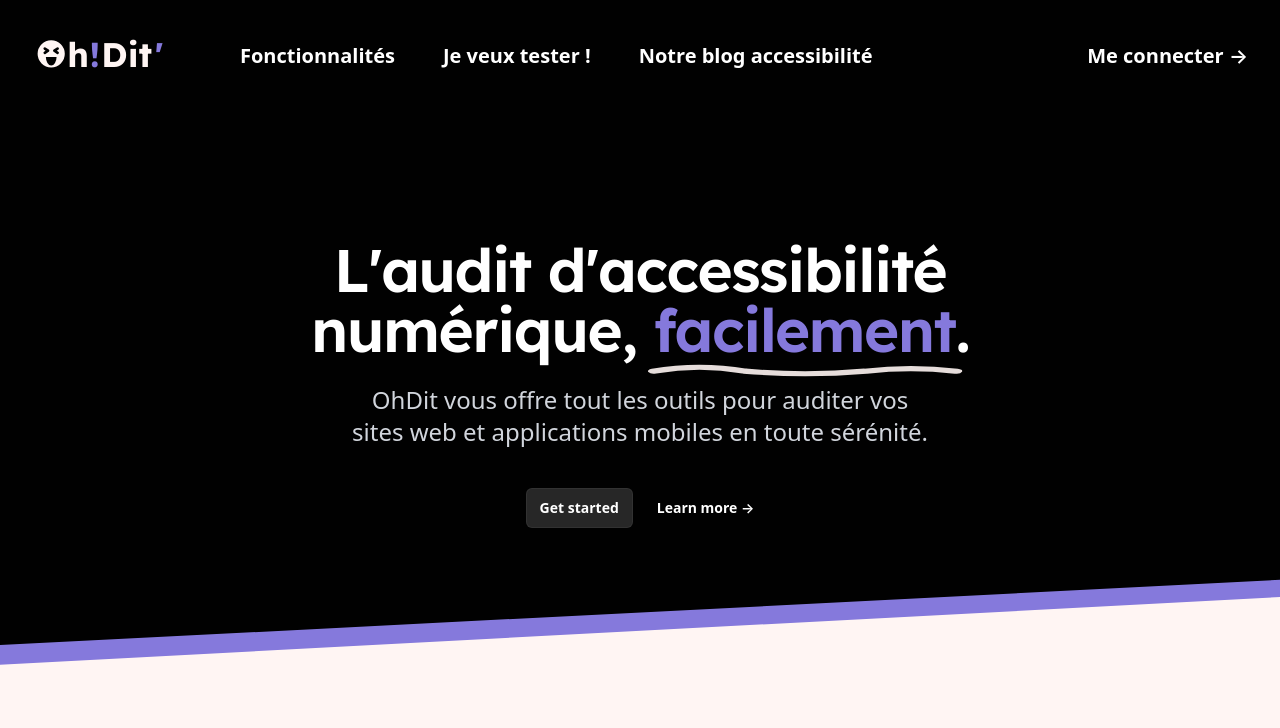
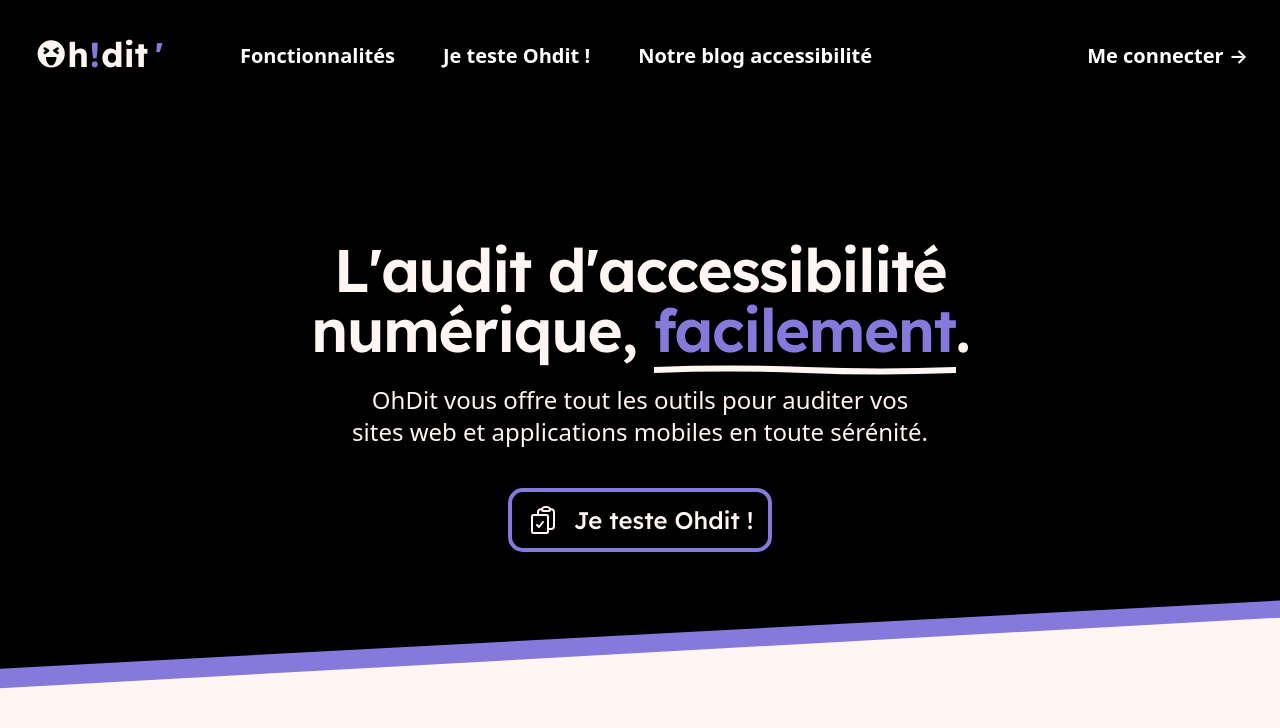
Before and after one commit to tentacode/oh-dit, a Next.js app in the folder frontend/: page / in a window 1280 px wide. Shown: the top 728 px of the page. Built offline with nearby package versions, Linux system fonts and the light colour scheme.

Commit message:
💄 Hero

```diff
--- /dev/null
+++ b/frontend/src/components/form/Button.tsx
@@ -0,0 +1,41 @@
+import { colorRoles } from "@/config/colors";
+import { ClipboardDocumentCheckIcon } from "@heroicons/react/24/outline";
+import { CheckCircleIcon } from '@heroicons/react/24/solid'
+
+
+export default function Button({
+  href,
+  children,
+}: {
+  href: string;
+  children: React.ReactNode;
+}) {
+    const borderColor = colorRoles.accent;
+
+    const style = {
+        borderColor: borderColor,
+        borderWidth: "4px",
+        borderStyle: "solid",
+        borderRadius: "15px",
+        padding: "10px 15px",
+        backgroundColor: colorRoles.dark,
+        color: colorRoles.light,
+        textDecoration: "none",
+        fontSize: "1.5rem",
+        fontWeight: "500",
+        fontFamily: "var(--font-heading)",
+        display: "flex",
+        alignItems: "center",
+        gap: "15px",
+    }
+
+  return (
+    <a
+      href={href}
+      style={style}
+    >
+        <ClipboardDocumentCheckIcon className="w-8 h-8" />
+      {children}
+    </a>
+  );
+}
--- a/frontend/src/features/landing/components/Hero.tsx
+++ b/frontend/src/features/landing/components/Hero.tsx
@@ -1,85 +1,76 @@
+import Button from "@/components/form/Button";
 import { colorRoles } from "@/config/colors";
 
 export default function Hero() {
-
-
   const accentClipPath = "polygon(0 0, 100% 0, 100% 86%, 0 98%)";
   const clipPath = "polygon(0 0, 100% 0, 100% 86%, 0 98%)";
 
+  const backgroundColor = colorRoles.dark;
+  const textColor = colorRoles.light;
+  const accentColor = colorRoles.accent;
+
   const accentTextStyle = {
-    color: colorRoles.accent,
+    color: accentColor,
     position: "relative" as const,
-  }
+  };
 
-  return (
-    <div style={{paddingBottom: "20px", marginBottom: "40px", backgroundColor: colorRoles.accent, clipPath: accentClipPath}}>
-    <div className="relative isolate overflow-hidden bg-gray-900" style={{backgroundColor: colorRoles.dark, color: colorRoles.light, clipPath: clipPath}} >
-      <div className="px-6 py-24 sm:px-6 sm:py-32 lg:px-8">
-        <div className="mx-auto max-w-2xl text-center">
-          <h1 className='text-6xl font-semibold tracking-tight text-balance text-white'>
-            L&apos;audit d&apos;accessibilité numérique, <span style={accentTextStyle}>facilement
-              <svg
-                style={{
-                  position: "absolute",
+  const penStrokeStyle = {
+    position: "absolute" as const,
     bottom: "-8px",
     left: "0",
     width: "100%",
-                  height: "9px",
-                  overflow: "visible"
+    height: "10px",
+  };
+
+  return (
+    <div
+      style={{
+        paddingBottom: "20px",
+        marginBottom: "40px",
+        backgroundColor: accentColor,
+        clipPath: accentClipPath,
       }}
-                viewBox="0 0 100 7"
+    >
+      <div
+        className="relative isolate overflow-hidden bg-gray-900"
+        style={{
+          backgroundColor: backgroundColor,
+          color: textColor,
+          clipPath: clipPath,
+        }}
+      >
+        <div className="px-6 py-24 sm:px-6 sm:py-32 lg:px-8">
+          <div className="mx-auto max-w-2xl text-center">
+            <h1 className="text-6xl font-semibold tracking-tight text-balance">
+              L&apos;audit d&apos;accessibilité numérique,{" "}
+              <span style={accentTextStyle}>
+                facilement
+                <svg
+                  style={penStrokeStyle}
+                  viewBox="0 0 100 10"
                   preserveAspectRatio="none"
                 >
                   <path
-                  d="M0,4 Q15,-2 30,4 Q50,8 70,4 Q85,0 100,4"
+                    d="M0,5 Q25,2 50,5 T100,5"
                     stroke={colorRoles.light}
-                  strokeWidth="4"
+                    strokeWidth="6"
                     fill="none"
                     strokeLinecap="round"
-                  opacity="0.9"
                   />
                 </svg>
-            </span>.
+              </span>
+              .
             </h1>
-          <p className="mx-auto mt-6 max-w-xl text-2xl text-pretty text-gray-300">
-            OhDit vous offre tout les outils pour auditer vos sites web et applications mobiles en toute sérénité.
+            <p className="mx-auto mt-6 max-w-xl text-2xl text-pretty">
+              OhDit vous offre tout les outils pour auditer vos sites web et
+              applications mobiles en toute sérénité.
             </p>
             <div className="mt-10 flex items-center justify-center gap-x-6">
-            <a
-              href="#"
-              className="rounded-md bg-white/15 px-3.5 py-2.5 text-sm font-semibold text-white inset-ring inset-ring-white/5 hover:bg-white/20 focus-visible:outline-2 focus-visible:outline-offset-2 focus-visible:outline-white"
-            >
-              Get started
-            </a>
-            <a
-              href="#"
-              className="text-sm/6 font-semibold text-white hover:text-gray-300"
-            >
-              Learn more <span aria-hidden="true">→</span>
-            </a>
+              <Button href="#">Je teste Ohdit !</Button>
             </div>
           </div>
         </div>
       </div>
-      {/* <svg
-        viewBox="0 0 1024 1024"
-        aria-hidden="true"
-        className="absolute top-1/2 left-1/2 -z-10 size-256 -translate-x-1/2 mask-[radial-gradient(closest-side,white,transparent)]"
-      >
-        <circle
-          r={512}
-          cx={512}
-          cy={512}
-          fill="url(#8d958450-c69f-4251-94bc-4e091a323369)"
-          fillOpacity="0.7"
-        />
-        <defs>
-          <radialGradient id="8d958450-c69f-4251-94bc-4e091a323369">
-            <stop stopColor="#BE185D" />
-            <stop offset={1} stopColor="#EC4899" />
-          </radialGradient>
-        </defs>
-      </svg> */}
     </div>
   );
 }
--- a/frontend/src/features/layout/components/Header.tsx
+++ b/frontend/src/features/layout/components/Header.tsx
@@ -7,7 +7,7 @@
 
 const navigation = [
     { name: "Fonctionnalités", href: "#" },
-    { name: "Je veux tester !", href: "#" },
+    { name: "Je teste Ohdit !", href: "#" },
     { name: "Notre blog accessibilité", href: "#" },
   ];
 
--- a/frontend/src/features/layout/components/OhditLogo.tsx
+++ b/frontend/src/features/layout/components/OhditLogo.tsx
@@ -84,7 +84,7 @@
         fontWeight={fontWeight}
         fill={ mainColor }
       >
-        Dit
+        dit
       </text>
       <text
         x="115"
```
Lines whose indentation alone changed are shown as unchanged.
